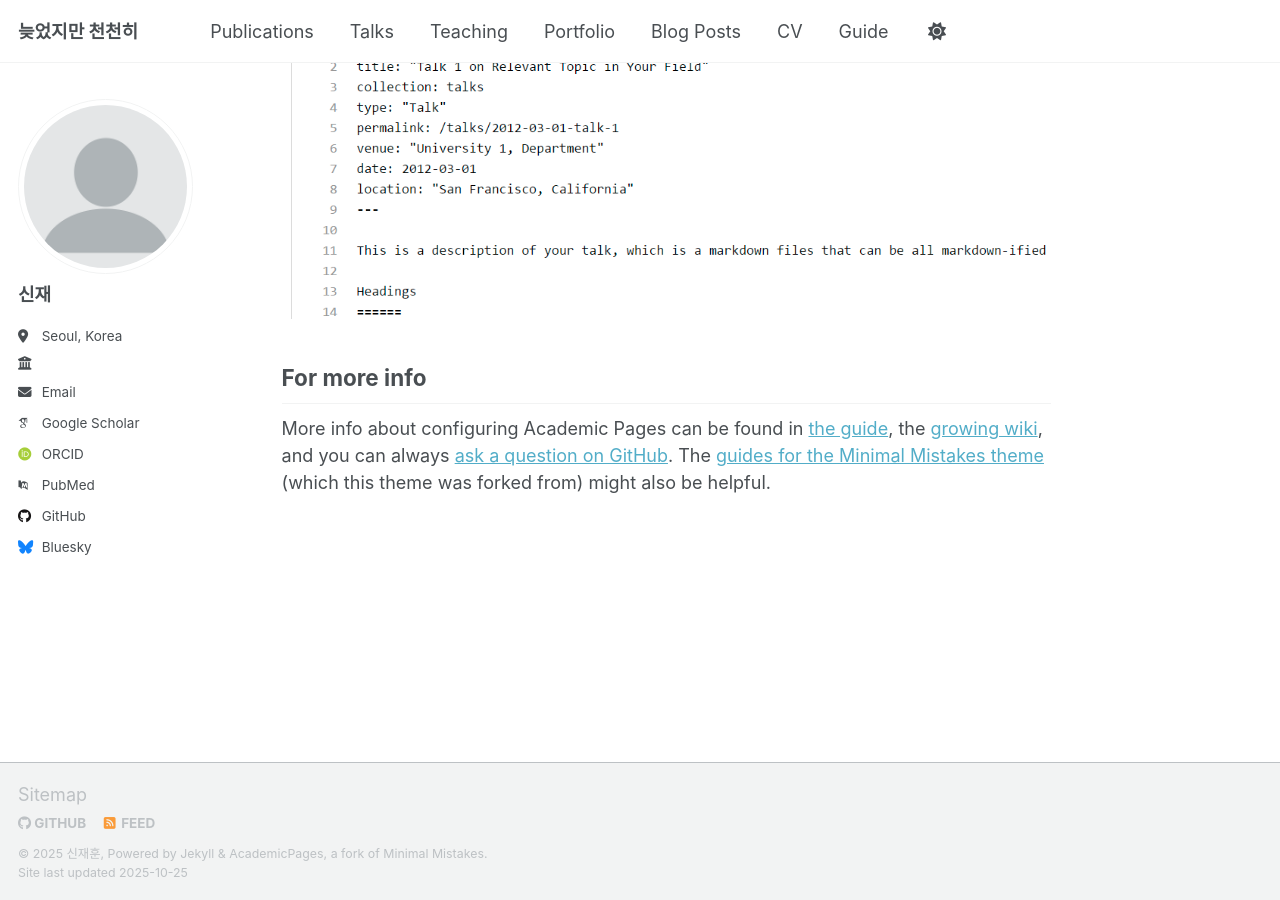
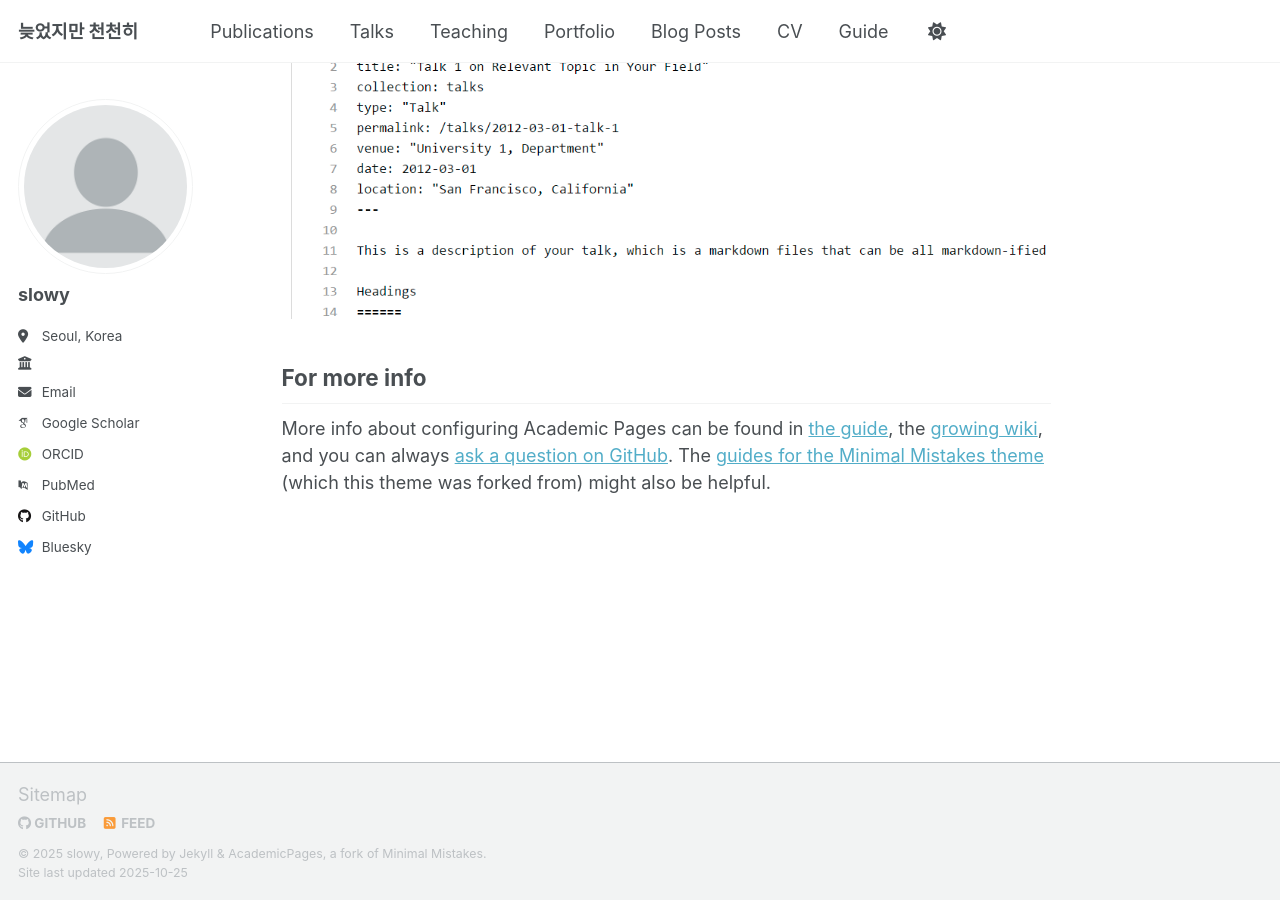
Before and after one commit to shinjhun8213/shinjhun8213.github.io, a Jekyll site: the page built from _pages/about.md, in a window 1280 px wide and 900 px high, scrolled down 2880 px. Built offline with Jekyll 4.4.1, drawn with Linux system fonts in a browser that asks for light colours; some web fonts are replaced; a script that is not in the unit is left out.

Commit message:
Update _config.yml

```diff
--- a/_config.yml
+++ b/_config.yml
@@ -11,7 +11,7 @@ locale                   : "ko-KR"
 site_theme               : "default" # Currently available options are "default", "air"
 title                    : "늦었지만 천천히"
 title_separator          : "-"
-name                     : &name "신재훈"
+name                     : &name "slowy"
 description              : &description "AI/ML 연구 및 논문 리뷰"   # Update this with a general description of your site, this is the default if not overridden by a page
 url                      : https://shinjun8213.github.io # The base hostname & protocol for your site e.g. "https://[your GitHub username].github.io",
                                                            # or if you already have some other page hosted on Github then use "https://[your GitHub username].github.io/[Your Repo Name]"
@@ -24,7 +24,7 @@ repository               : "shinjun8213/shinjun8213.github.io"
 author:
   # Biographic information
   avatar           : "profile.png"
-  name             : "신재"
+  name             : "slowy"
   pronouns         : # example: ""
   bio              : ""
   location         : "Seoul, Korea"
```
